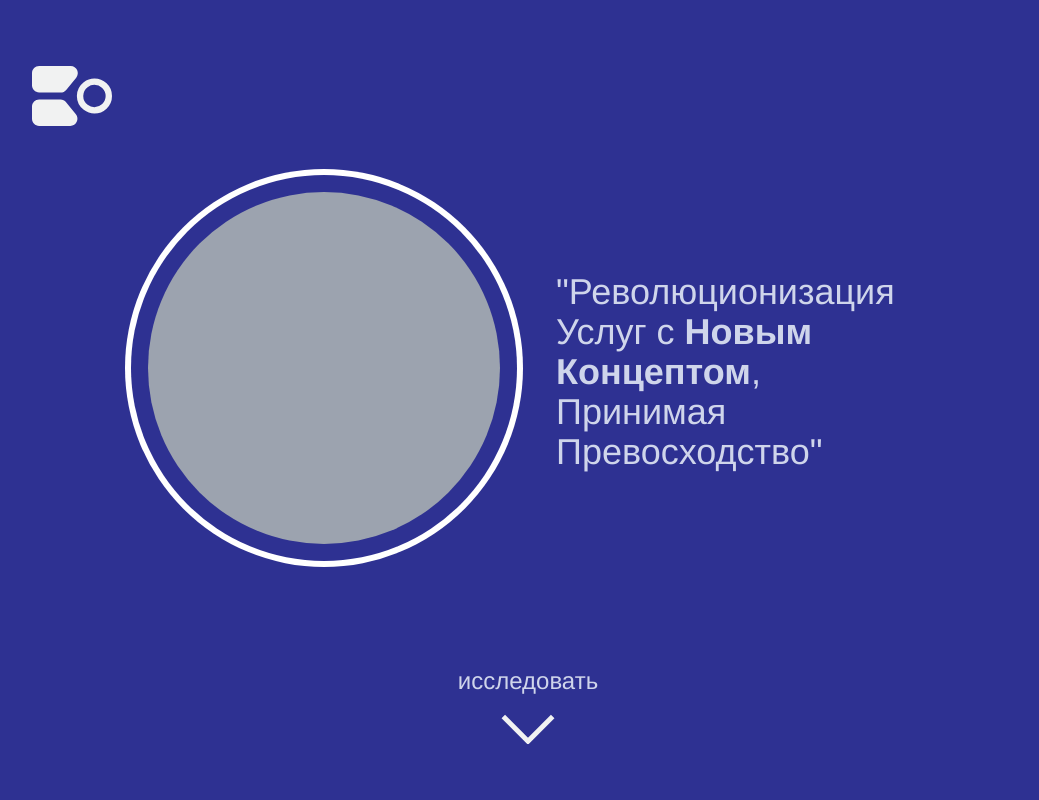
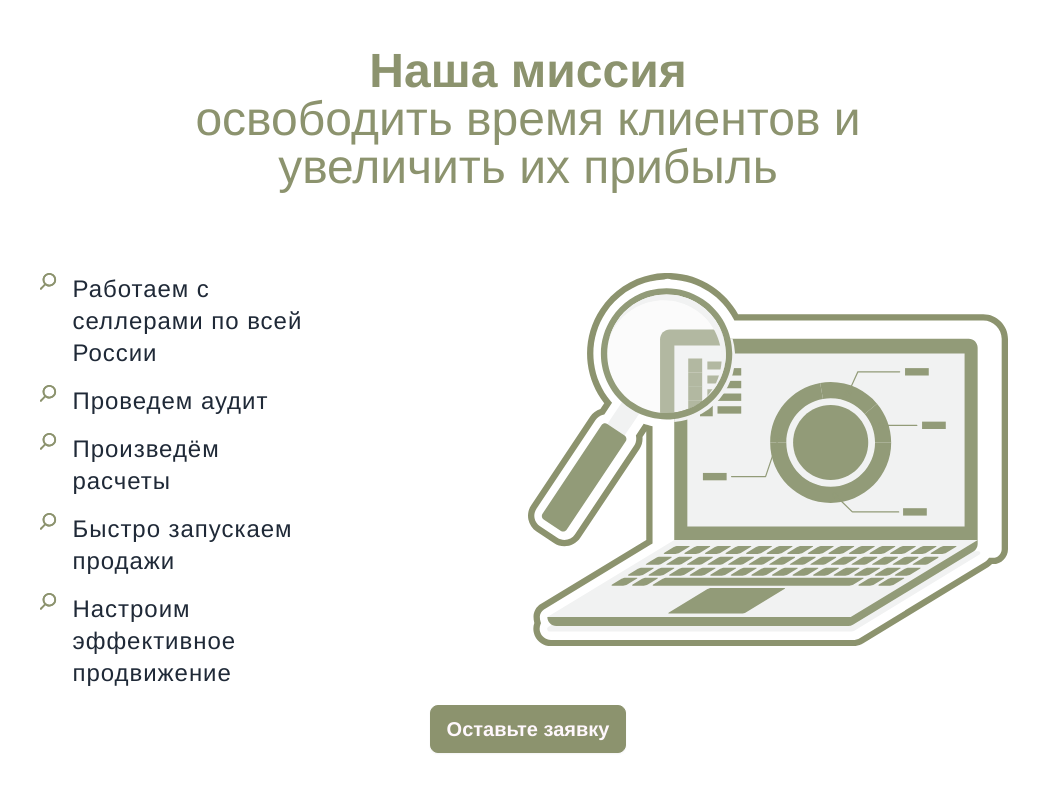
Before and after one commit to Najibmansour/novyi-koncept, a Next.js app: page / in a window 1280 px wide. Shown: the top 800 px of the page, without its empty margins (112-1151 px from the left). Built offline with nearby package versions, Linux system fonts and the light colour scheme.

Commit message:
page 2 switched to grid layout

```diff
--- a/src/app/page.js
+++ b/src/app/page.js
@@ -7,7 +7,7 @@ import Page4 from "@/components/Pages/page4";
 export default function Home() {
   return (
     <div className="overflow-hidden">
-      <Page1 />
+      {/* <Page1 /> */}
       <Page2 />
     </div>
   );
--- a/src/components/Pages/page2.jsx
+++ b/src/components/Pages/page2.jsx
@@ -1,14 +1,26 @@
 import React from "react";
 import GridElement from "../page 2/gridElement";
+import PointsText from "../page 2/PointsText";
+import PictureLaptop from "../page 2/picture";
 
 const Page2 = () => {
   return (
-    <div className=" flex justify-center items-center w-screen h-screen flex-col ">
-      <p className="text-5xl w-96 text-secondary">
-        <span className="font-semibold ">Наша миссия</span> освободить время
-        клиентов и увеличить их прибыль
-      </p>
-      <GridElement />
+    <div className="flex justify-center items-center w-screen h-screen flex-col  ">
+      <div className="grid gap-y-5 lg:grid-cols-2 lg:grid-rows-3 grid-cols-1 ">
+        <div className="lg:col-span-2  flex flex-col items-center lg:order-first ">
+          <p className="font-semibold lg:text-5xl text-2xl lg:w-[50rem] text-center text-secondary">
+            Наша миccия
+          </p>
+          <p className="lg:text-5xl text-xl lg:w-[50rem] text-center text-secondary">
+            освободить время клиентов и увеличить их прибыль
+          </p>
+        </div>
+        <PictureLaptop className="lg:row-span-2 order-first lg:order-last" />
+        <div className="lg:row-span-2 m-auto">
+          <PointsText />
+        </div>
+      </div>
+      <button className="btn btn-secondary text-xl">Оставьте заявку </button>
     </div>
   );
 };
--- a/src/components/page 2/PointsText.jsx
+++ b/src/components/page 2/PointsText.jsx
@@ -25,29 +25,30 @@ const descList = [
   },
 ];
 
-const PointsText = () => {
+const PointsText = (props) => {
   const [isMobile, setIsMobile] = useState();
   useEffect(() => {
     setIsMobile(window.innerWidth <= 768 ? true : false);
   }, []);
   return (
-    <div className=" flex items-center">
-      <ul className="lg:mr-20 pl-10">
+    <div {...props}>
+      <div className="flex lg:items-center">
+        <ul className="lg:mr-20 lg:pl-10">
           {descList.map((e) => {
             return (
               <li key={e.id} className="gap-10">
-              <p className="flex flex-row">
+                <p className="flex flex-row items-start w-[70%]">
                   <Bullet />
-                <span className="pl-4 lg:text-2xl font-[530] my-4  tracking-[0.06rem] w-96">
+                  <span className="pl-4 lg:text-2xl  pb-4  tracking-[0.06rem] w-96">
                     {e.title}
                   </span>
                 </p>
-              <p className="pl-10">{e.desc}</p>
               </li>
             );
           })}
         </ul>
       </div>
+    </div>
   );
 };
 
--- a/src/components/page 2/gridElement.jsx
+++ b/src/components/page 2/gridElement.jsx
@@ -2,12 +2,9 @@ import React from "react";
 import PictureLaptop from "./picture";
 import PointsText from "./PointsText";
 
-const GridElement = () => {
+const GridElement = (props) => {
   return (
-    <div className=" grid lg:grid-cols-2 grid-cols-1 gap-10 lg:gap-0">
-      <PictureLaptop />
-      <PointsText />
-    </div>
+    <div className=" grid lg:grid-cols-2 grid-cols-1 gap-10 lg:gap-0 bg-blue-400"></div>
   );
 };
 
--- a/src/components/page 2/picture.jsx
+++ b/src/components/page 2/picture.jsx
@@ -1,9 +1,9 @@
 import React from "react";
 import Laptop from "../svgs/laptop";
 
-const PictureLaptop = () => {
+const PictureLaptop = (props) => {
   return (
-    <div className=" lg:order-last">
+    <div {...props}>
       <Laptop />
     </div>
   );
--- a/src/components/svgs/bullet.jsx
+++ b/src/components/svgs/bullet.jsx
@@ -3,7 +3,7 @@ import React from "react";
 const Bullet = (props) => {
   return (
     <svg
-      className="lg:w-6 w-2"
+      className="lg:w-6 w-5"
       viewBox="0 0 28 29"
       fill="none"
       xmlns="http://www.w3.org/2000/svg"
--- a/src/components/svgs/laptop.jsx
+++ b/src/components/svgs/laptop.jsx
@@ -4,7 +4,7 @@ const Laptop = (props) => {
   return (
     <div className="flex  lg:justify-start justify-center" {...props}>
       <svg
-        className="lg:w-[30rem] w-[20rem]"
+        className="lg:w-[30rem] w-[18rem]"
         viewBox="0 0 454 353"
         fill="none"
         xmlns="http://www.w3.org/2000/svg"
```
Lines whose indentation alone changed are shown as unchanged.
